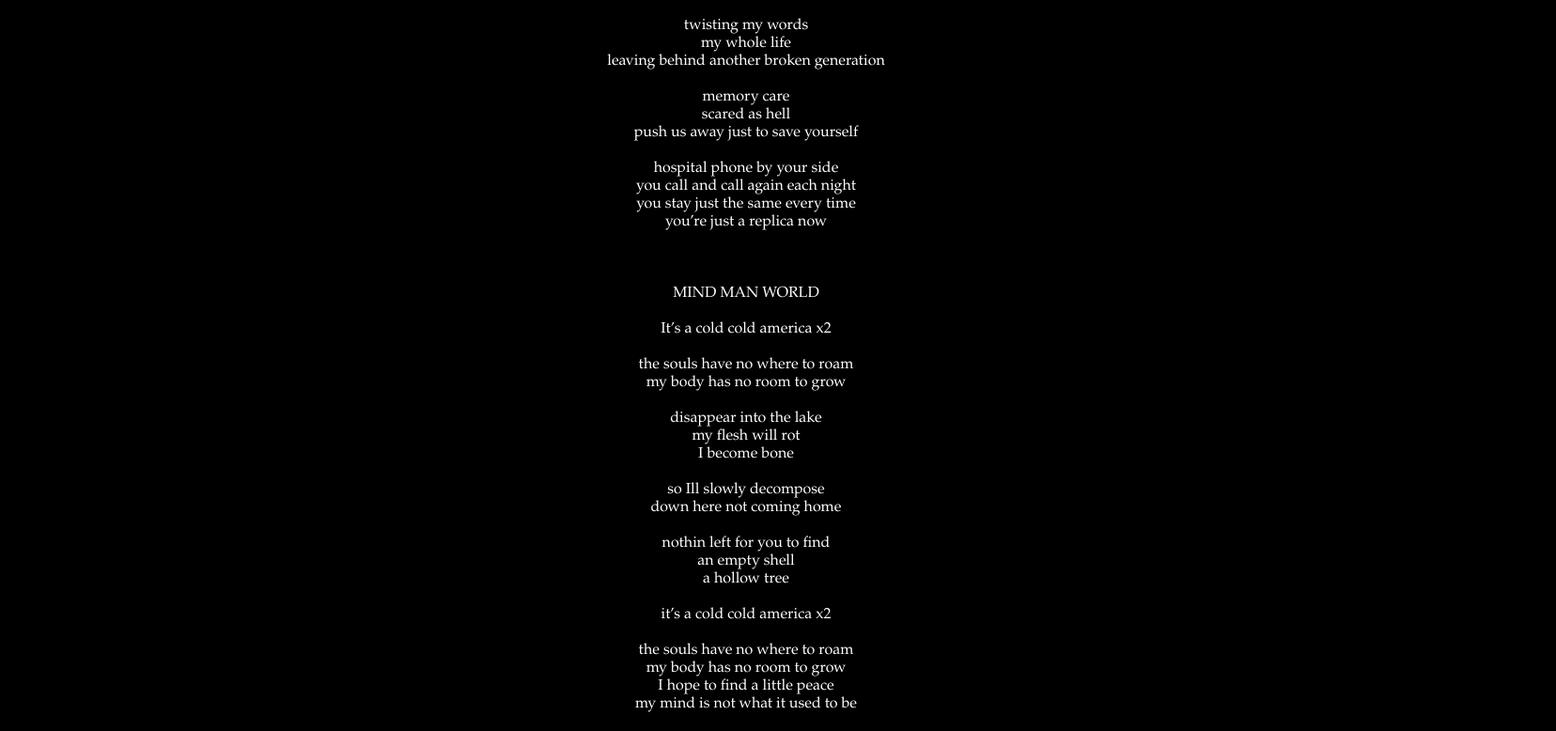
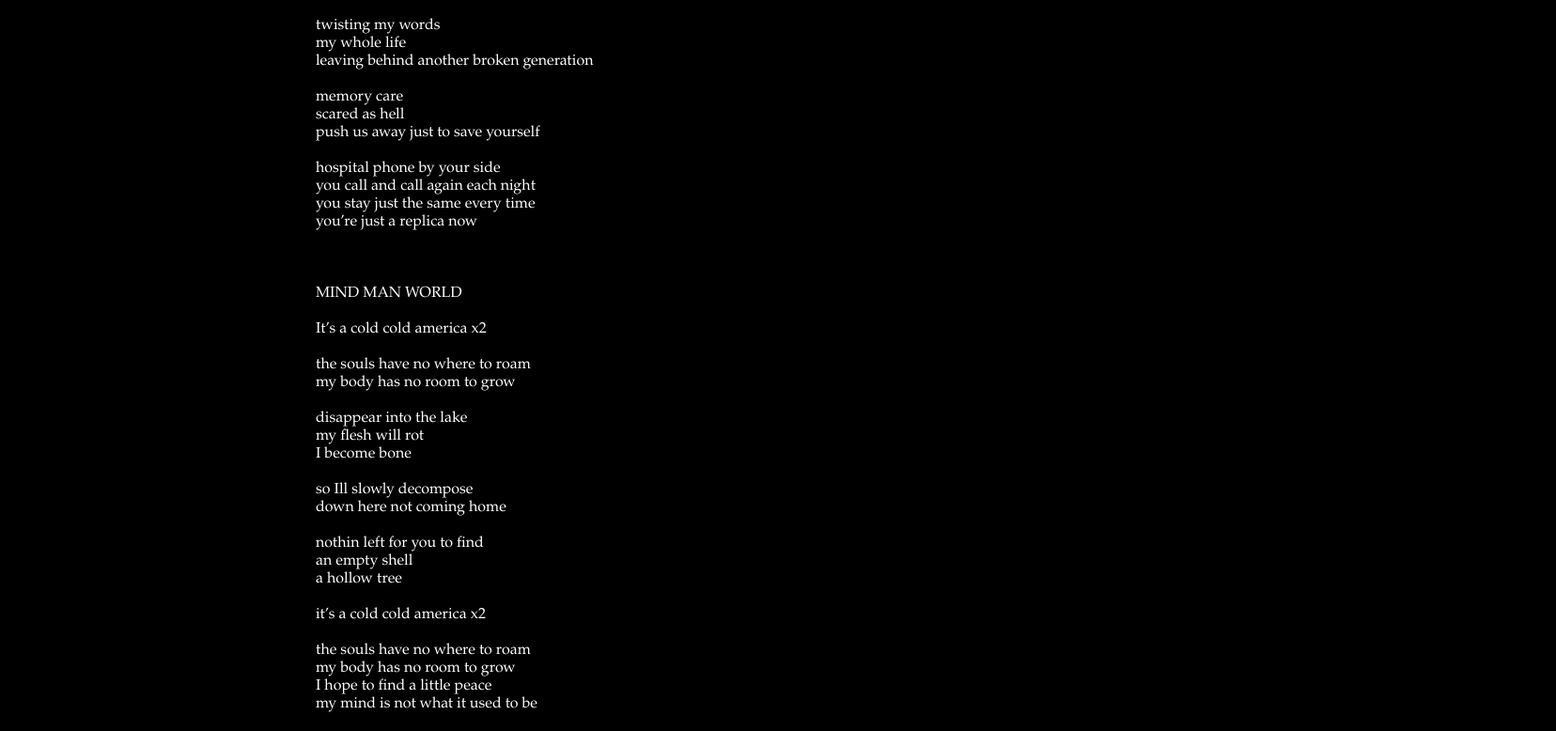
Before and after one commit to williamandpaul/bigbig1, a plain HTML site: page index.html in a window 1280 px wide. Shown: the part 349-1127 px from the top of the page at 94% size, 1656 px wide, since content can reach past the window. Drawn offline with Linux system fonts and the light colour scheme.

Commit message:
Update index.html

```diff
--- a/index.html
+++ b/index.html
@@ -9,9 +9,9 @@
             background-color: black;
             color: white;
             font-family: 'Garamond', serif;
-             text-align: center; /* Center the text horizontally */
+             text-align: left; /* Center the text horizontally */
             display: flex;
-            justify-content: center;
+            justify-content: left;
             align-items: left;
             white-space: pre-wrap; /* To preserve line breaks */
             padding: 20px;
```
